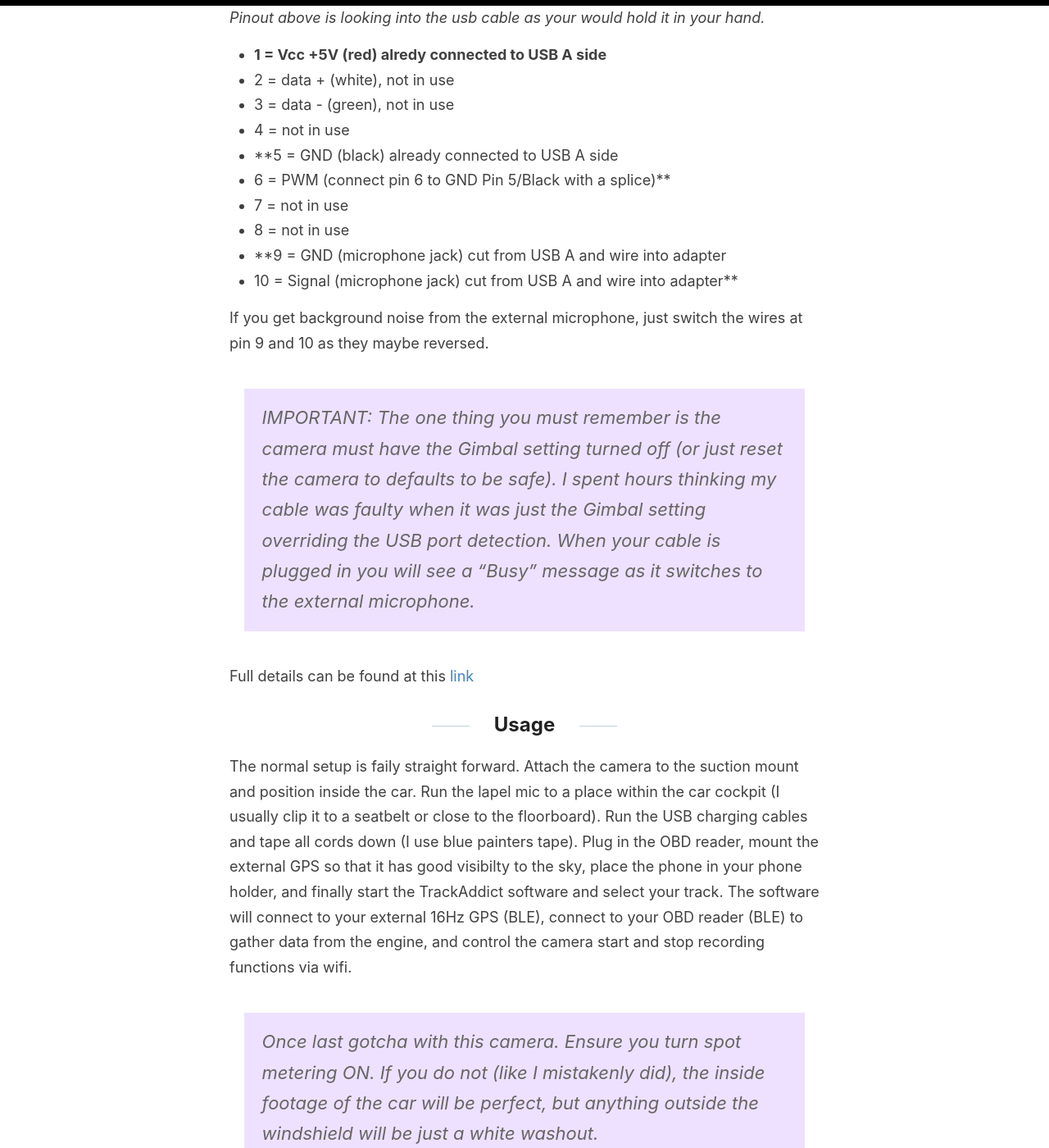
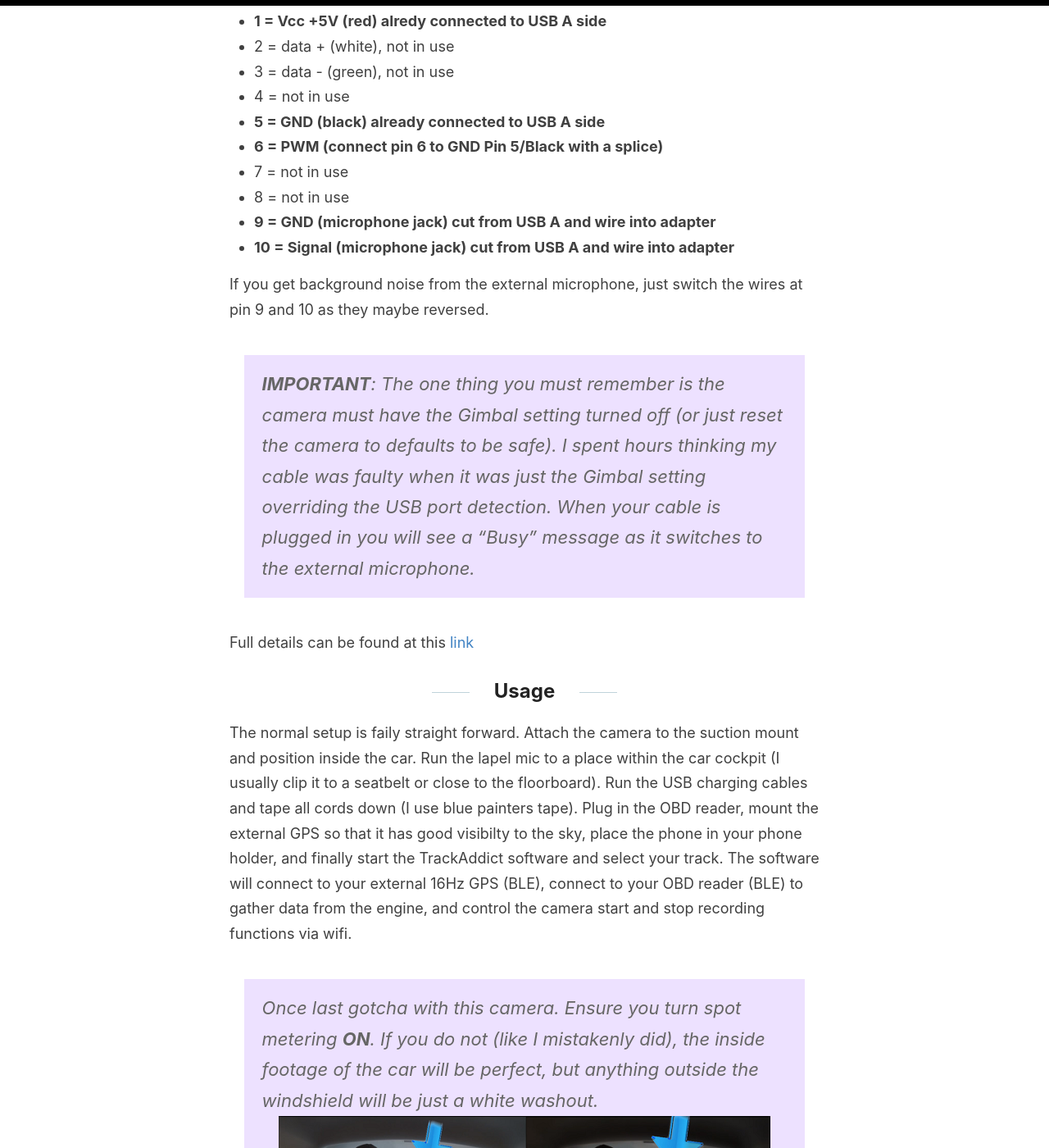
Before and after one commit to dustinsterk/dustinsterk.github.io, a Jekyll site: the page built from _posts/2022-05-18-track-addict-setup.md, in a window 1280 px wide and 1400 px high, scrolled down 3089 px. Shown: the whole window at 82% size. Built offline with Jekyll 4.4.1, drawn with Linux system fonts in a browser that asks for light colours; our own code applies the rules of GitHub Pages for plain Markdown files; comment, search, counter and statistics services are not loaded; some of the changed text lies outside the part shown.

```diff
--- a/_posts/2022-05-18-track-addict-setup.md
+++ b/_posts/2022-05-18-track-addict-setup.md
@@ -50,16 +50,16 @@ Essentially, you just want to find the colored wire from pin 9 and 10 and connec
 - 2 = data + (white), not in use
 - 3 = data - (green), not in use
 - 4 = not in use
-- **5 = GND (black) already connected to USB A side
-- 6 = PWM (connect pin 6 to GND Pin 5/Black with a splice)**
+- **5 = GND (black) already connected to USB A side**
+- **6 = PWM (connect pin 6 to GND Pin 5/Black with a splice)**
 - 7 = not in use
 - 8 = not in use
-- **9 = GND (microphone jack) cut from USB A and wire into adapter
-- 10 = Signal (microphone jack) cut from USB A and wire into adapter**
+- **9 = GND (microphone jack) cut from USB A and wire into adapter**
+- **10 = Signal (microphone jack) cut from USB A and wire into adapter**
 
 If you get background noise from the external microphone, just switch the wires at pin 9 and 10 as they maybe reversed.
 
-> IMPORTANT:  The one thing you must remember is the camera must have the Gimbal setting turned off (or just reset the camera to defaults to be safe). I spent hours thinking my cable was faulty when it was just the Gimbal setting overriding the USB port detection. When your cable is plugged in you will see a "Busy" message as it switches to the external microphone.
+> **IMPORTANT**:  The one thing you must remember is the camera must have the Gimbal setting turned off (or just reset the camera to defaults to be safe). I spent hours thinking my cable was faulty when it was just the Gimbal setting overriding the USB port detection. When your cable is plugged in you will see a "Busy" message as it switches to the external microphone.
 
 Full details can be found at this [link](https://sjcam.com/community/threads/adding-powerbank-and-external-mic.2440/){:target="_blank"}
 
@@ -67,7 +67,7 @@ Full details can be found at this [link](https://sjcam.com/community/threads/add
 
 The normal setup is faily straight forward.  Attach the camera to the suction mount and position inside the car.  Run the lapel mic to a place within the car cockpit (I usually clip it to a seatbelt or close to the floorboard).  Run the USB charging cables and tape all cords down (I use blue painters tape).  Plug in the OBD reader, mount the external GPS so that it has good visibilty to the sky, place the phone in your phone holder, and finally start the TrackAddict software and select your track.  The software will connect to your external 16Hz GPS (BLE), connect to your OBD reader (BLE) to gather data from the engine, and control the camera start and stop recording functions via wifi.
 
->Once last gotcha with this camera.  Ensure you turn spot metering ON.  If you do not (like I mistakenly did), the inside footage of the car will be perfect, but anything outside the windshield will be just a white washout.
+>Once last gotcha with this camera.  Ensure you turn spot metering **ON**.  If you do not (like I mistakenly did), the inside footage of the car will be perfect, but anything outside the windshield will be just a white washout.
 ![](../images/sjcam-spotmetering.png)
 
 ## Post Video Production
```
Also changed, not shown: other parts of _posts/2022-05-18-track-addict-setup.md (+2 -2 lines).
